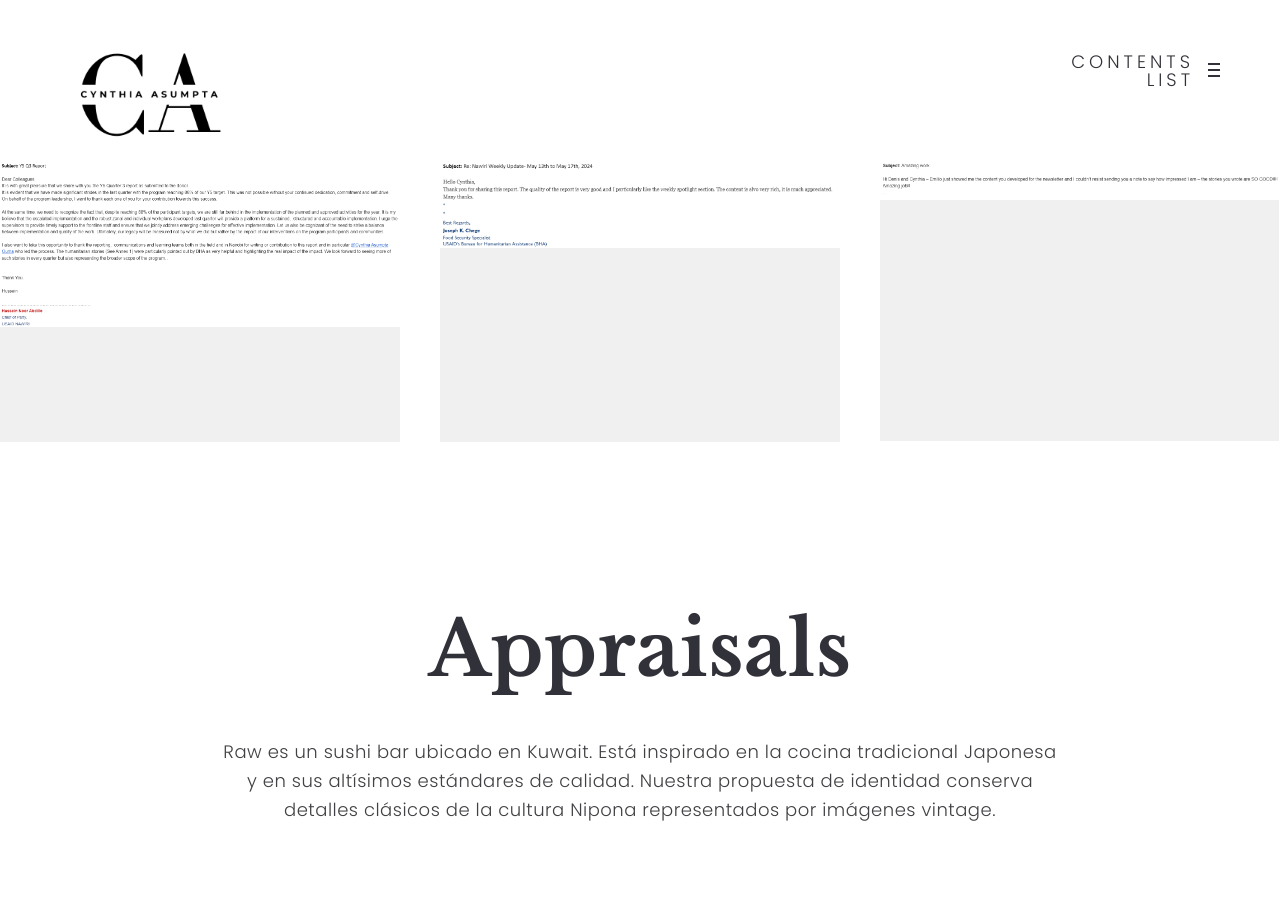
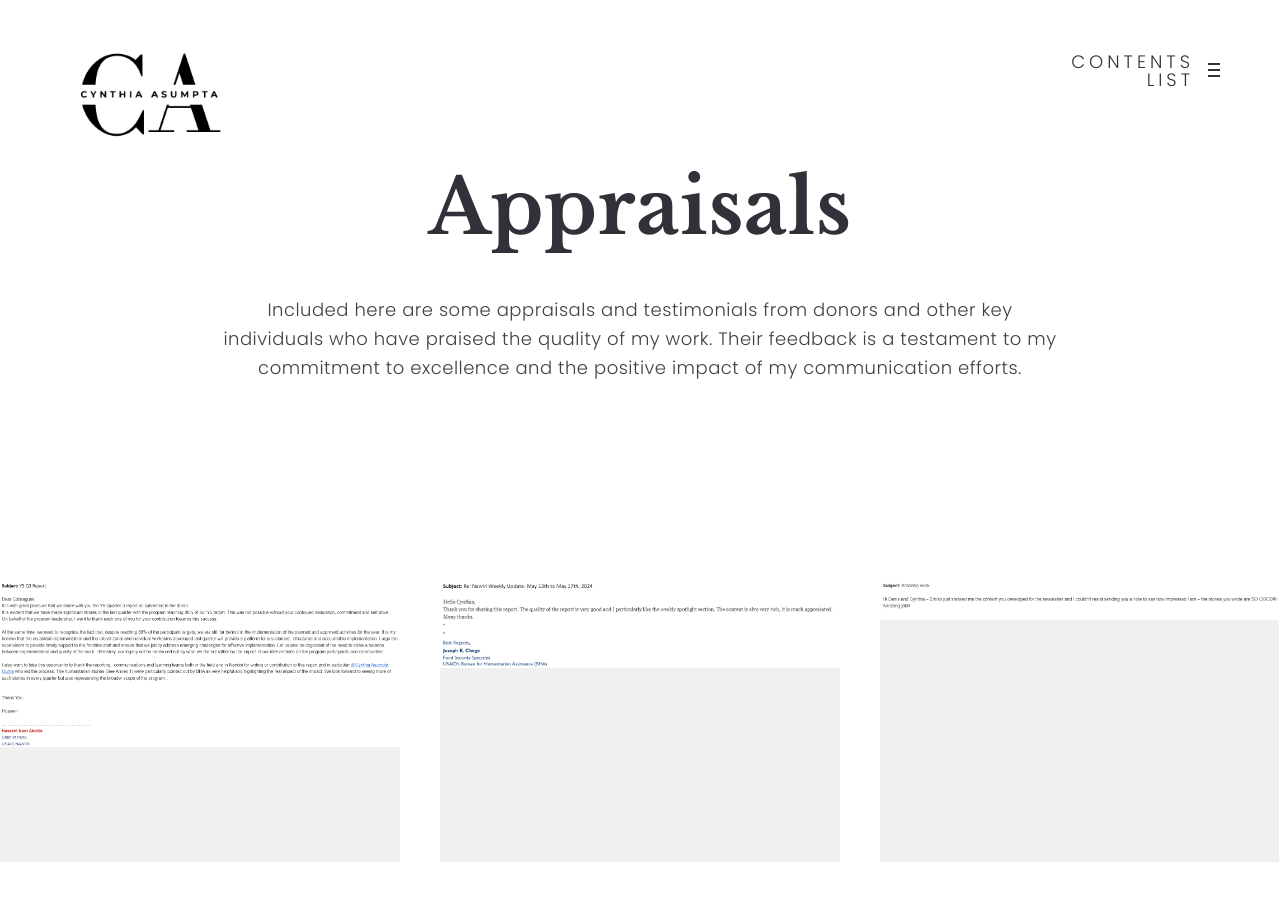
Before and after one commit to craigouma/cynthiaasumpta, a plain HTML site: page appraisals.html in a window 1280 px wide. Drawn offline with nearby package versions, Linux system fonts and the light colour scheme.

Commit message:
Updated Appraisals

```diff
--- a/appraisals.html
+++ b/appraisals.html
@@ -155,15 +155,24 @@
 
                     <!-- Main Content : List, text content ... -->
         	        <div id="content">
-<br>
-<br>
-<br>
-<br>
-<br>
-<br>
                         <div class="content_wrap_outer fullwrap-layout">
 
                                 <div id="content_wrap" class="">
+
+                                    <div class="title-wrap container gallery-des-center">
+                                        <div class="title-wrap-con">
+                                            <h1 class="title-wrap-tit">Appraisals</h1>
+                                        </div>
+                                    </div>
+
+                                    <div class="container gallery-post-des gallery-des-center">
+
+                                        <!-- Content -->
+                                        <div class="entry">
+                                            <p>Included here are some appraisals and testimonials from donors and other key individuals who have praised the quality of my work. Their feedback is a testament to my commitment to excellence and the positive impact of my communication efforts.</p>
+                                        </div>
+
+                                    </div>
 
                                     <article class="post type-post status-publish format-gallery has-post-thumbnail hentry category-branding category-featured category-illustration category-works post_format-post-format-gallery">
 
@@ -219,20 +228,7 @@
                                         </div><!--End blog-unit-gallery-wrap-->
 
 
-                                        <div class="title-wrap container gallery-des-center">
-                                            <div class="title-wrap-con">
-                                                <h1 class="title-wrap-tit">Appraisals</h1>
-                                            </div>
-                                        </div>
 
-                                        <div class="container gallery-post-des gallery-des-center">
-
-                                            <!-- Content -->
-                                            <div class="entry">
-                                                <p>Raw es un sushi bar ubicado en Kuwait. Está inspirado en la cocina tradicional Japonesa y en sus altísimos estándares de calidad. Nuestra propuesta de identidad conserva detalles clásicos de la cultura Nipona representados por imágenes vintage.</p>
-                                            </div>
-
-                                        </div>
 
                                     </article>
 
```
